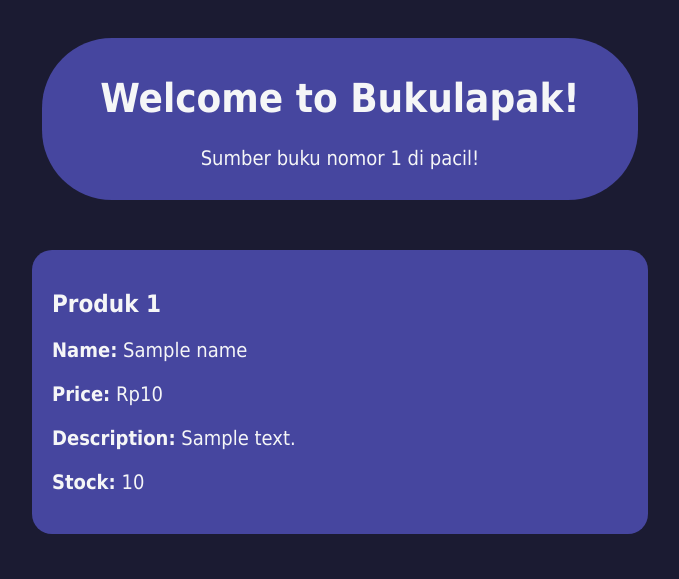
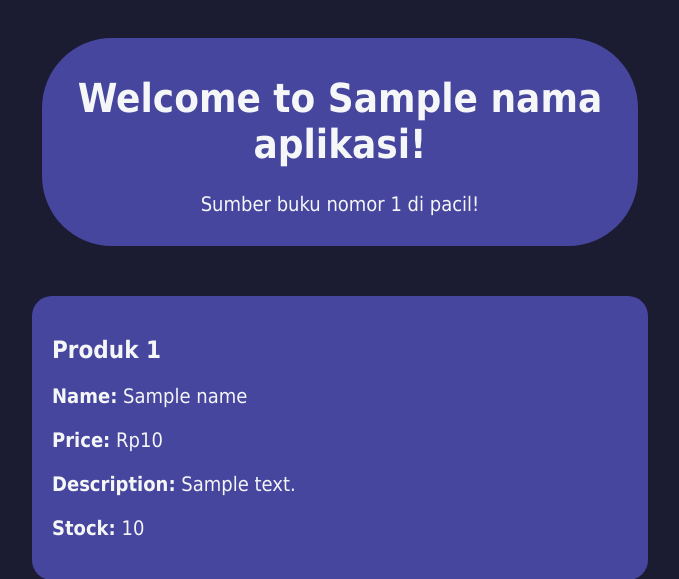
Before and after one commit to Froklax/bukulapak, a Django app: template main/templates/main.html in a window 1280 px wide. Shown: the top 579 px of the page, without its empty margins (308-987 px from the left). Run offline with Django 5.2, Linux system fonts and the light colour scheme; the template is opened without the code that fills it: most values are stand-ins (such as "Sample title", 1, 10 or a date in 2020).

Commit message:
edited main.html

```diff
--- a/main/templates/main.html
+++ b/main/templates/main.html
@@ -56,7 +56,7 @@
   </head>
   <body>
     <div class="container">
-        <h1>Welcome to Bukulapak!</h1>
+        <h1>Welcome to {{ nama_aplikasi }}!</h1>
         <p>Sumber buku nomor 1 di pacil!</p>
     </div>
     <div class="product-details">
--- a/main/views.py
+++ b/main/views.py
@@ -6,6 +6,7 @@ def show_main(request):
         'price': '50.000',
         'description': 'A very interesting read!',
         'quantity': '2',
+        'nama_aplikasi' : 'Bukulapak',
         'person' : 'Bertrand Gwynfory Iskandar',
         'npm' : '2306152121',
         'class' : 'PBP C',
```
Also changed, not shown: README.md.
